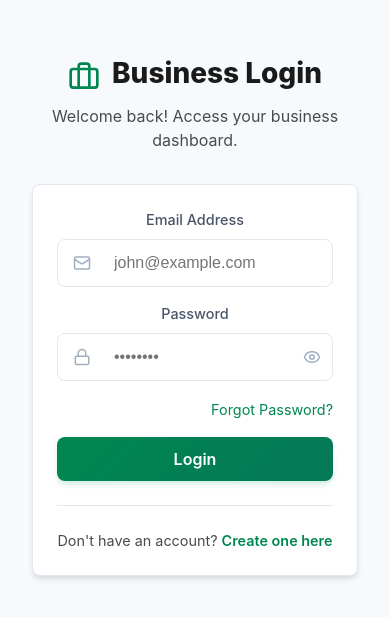
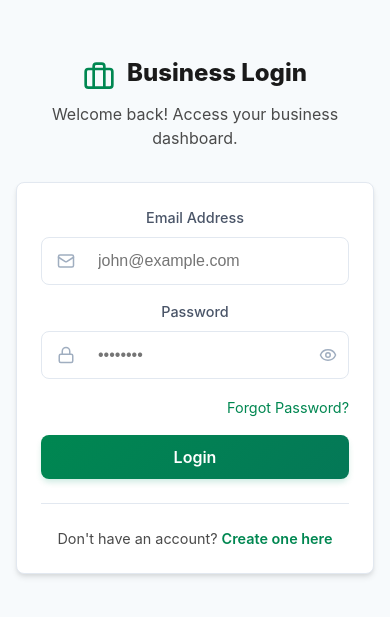
Before and after one commit to kruzeskywalker/naijatrust-production, a React (Vite) app in the folder frontend/: page /business/login in a window 390 px wide. Shown: the part 105-722 px from the top of the page. Built offline with nearby package versions, Linux system fonts and the light colour scheme; no server answers; a web font is replaced by a local one.

Commit message:
Fix: Improve mobile responsiveness for business signup page

```diff
--- a/frontend/src/pages/business/BusinessAuth.css
+++ b/frontend/src/pages/business/BusinessAuth.css
@@ -169,12 +169,21 @@
     color: var(--text-light);
 }
 
-@media (max-width: 600px) {
+@media (max-width: 768px) {
+    .business-auth-page {
+        padding: 1rem;
+    }
+
     .form-row {
         grid-template-columns: 1fr;
+        gap: 0.75rem;
     }
 
     .auth-card {
         padding: 1.5rem;
     }
+
+    .auth-header h1 {
+        font-size: 1.5rem;
+    }
 }
```
